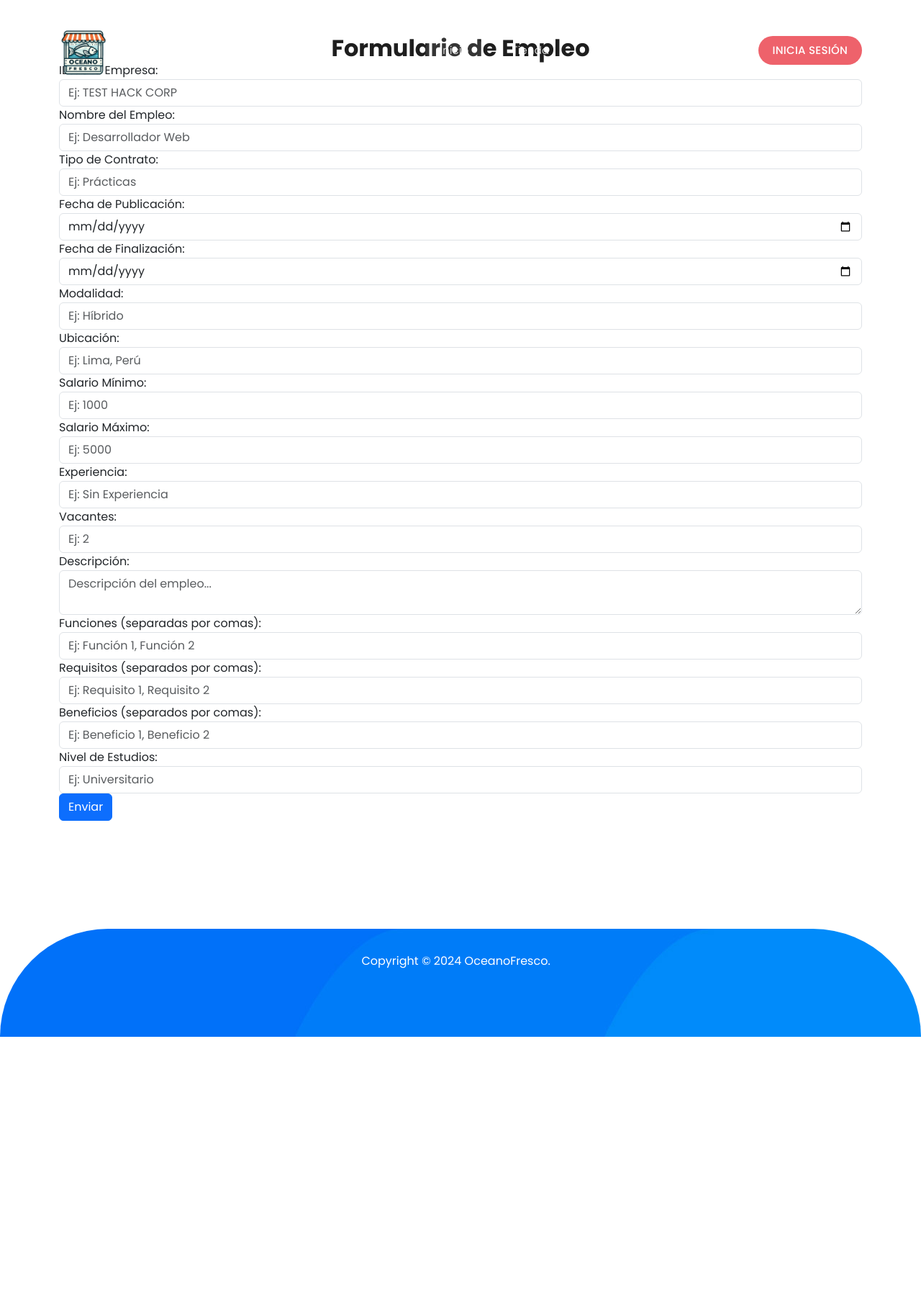
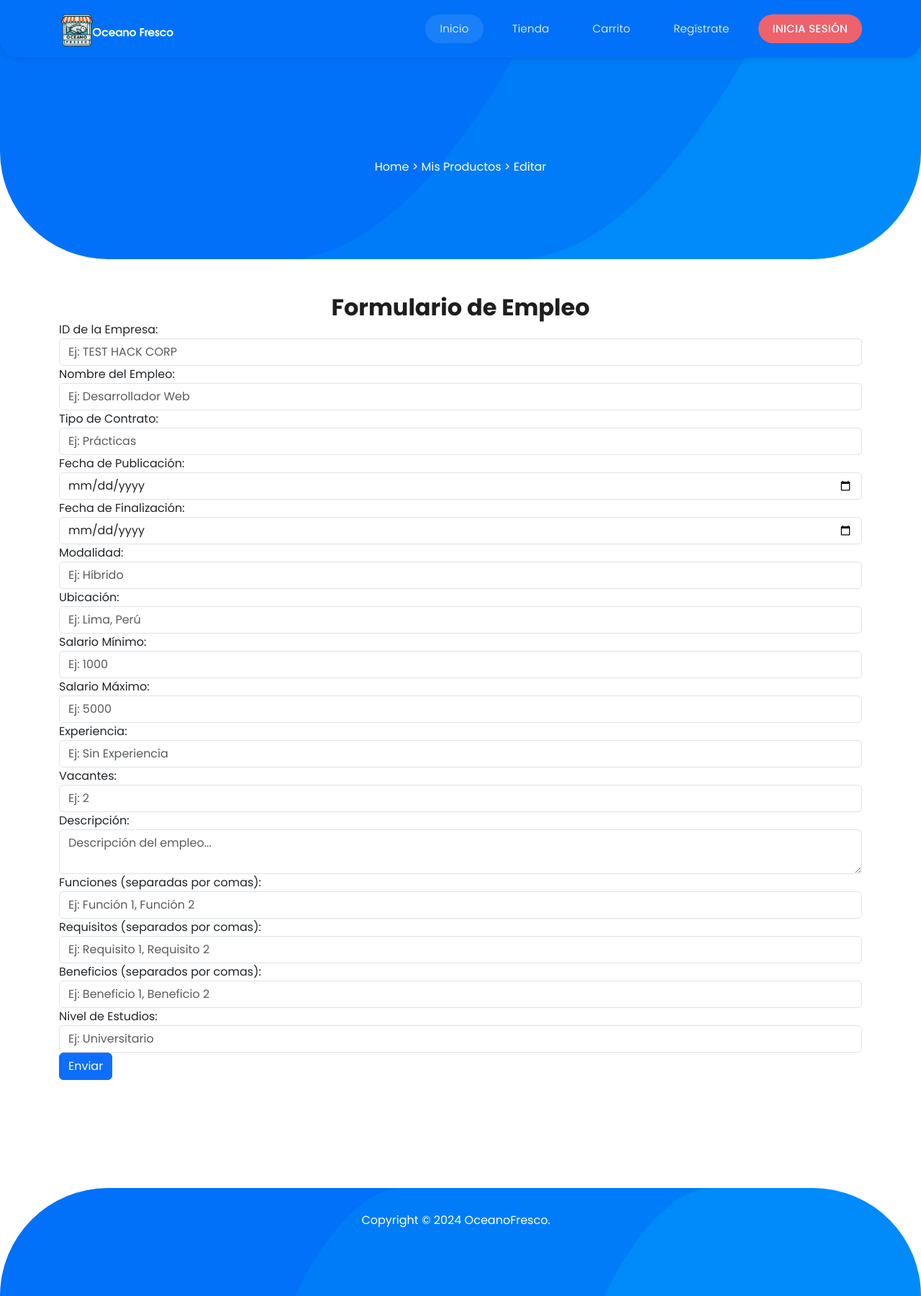
Before and after one commit to denzelbautista/mvp-laboral-ai, a Flask app: page /nuevo_empleo in a window 1280 px wide. Shown: the whole page at 72% size. Before the commit the page ends 1440 px from the top, so only its background shows below. Run offline with Flask 3, Linux system fonts and the light colour scheme; some libraries are stand-ins or nearby versions.

Commit message:
modificación vista empleo

```diff
--- a/templates/registroproducto.html
+++ b/templates/registroproducto.html
@@ -2,6 +2,16 @@
 
 {% block content %}
 
+<div class="page-heading header-text">
+    <div class="container">
+        <div class="row">
+            <div class="col-lg-12">
+                <h3 id="product-name"></h3>
+                <span class="breadcrumb">Home > Mis Productos > Editar</span>
+            </div>
+        </div>
+    </div>
+</div>
 
 <div class="container mt-5">
     <h2 class="text-center">Formulario de Empleo</h2>
@@ -63,7 +73,8 @@
 
         <div class="form-group">
             <label for="descripcion">Descripción:</label>
-            <textarea class="form-control" name="descripcion" placeholder="Descripción del empleo..." required></textarea>
+            <textarea class="form-control" name="descripcion" placeholder="Descripción del empleo..."
+                required></textarea>
         </div>
 
         <div class="form-group">
@@ -73,12 +84,14 @@
 
         <div class="form-group">
             <label for="requisitos">Requisitos (separados por comas):</label>
-            <input type="text" class="form-control" name="requisitos" placeholder="Ej: Requisito 1, Requisito 2" required>
+            <input type="text" class="form-control" name="requisitos" placeholder="Ej: Requisito 1, Requisito 2"
+                required>
         </div>
 
         <div class="form-group">
             <label for="beneficios">Beneficios (separados por comas):</label>
-            <input type="text" class="form-control" name="beneficios" placeholder="Ej: Beneficio 1, Beneficio 2" required>
+            <input type="text" class="form-control" name="beneficios" placeholder="Ej: Beneficio 1, Beneficio 2"
+                required>
         </div>
 
         <div class="form-group">
--- a/views.py
+++ b/views.py
@@ -43,16 +43,13 @@ def editarproducto():
     return render_template('editarproducto.html', product_id=product_id)
 
 @views_bp.route('/registroproducto')
-@login_required
 def registroproducto():
     return render_template('registroproducto.html')
 
 @views_bp.route('/misproductos')
-@login_required
 def misproductos():
     return render_template('misproductos.html')
 
 @views_bp.route('/profile')
-@login_required
 def profile():
     return render_template('profile.html')
```
Also changed, not shown: 1 other file.
